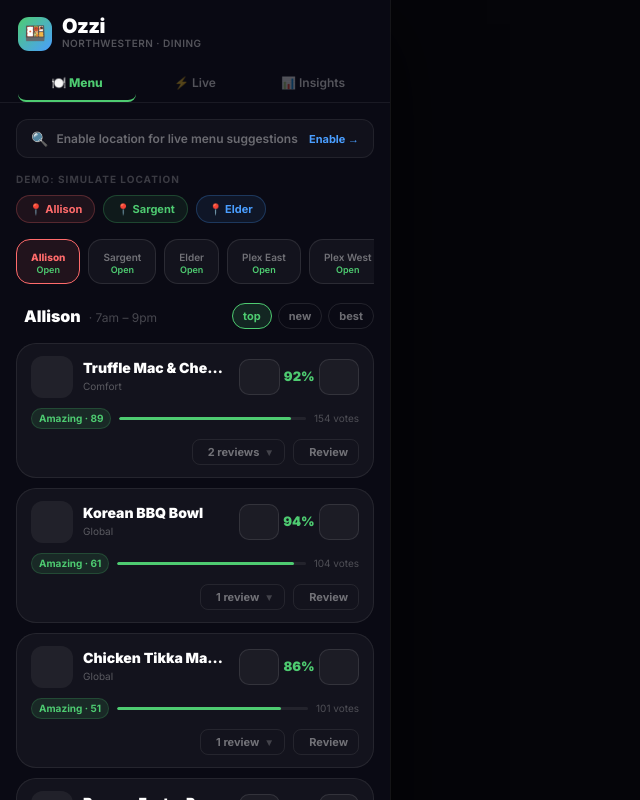
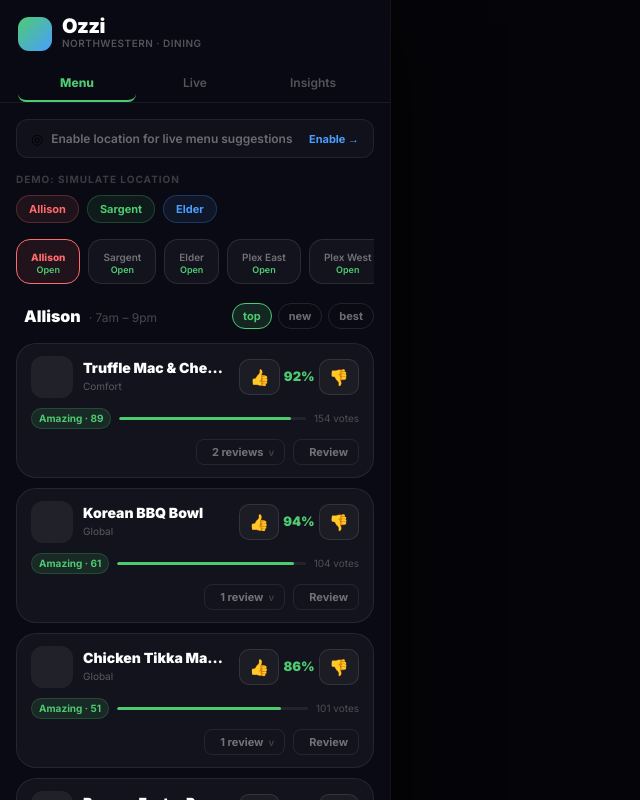
Before and after one commit to coreyczhang/ozzi, a React (Vite) app: page / in a window 1280 px wide. Shown: the top 800 px of the page, without its empty margins (0-640 px from the left). Built offline with nearby package versions, Linux system fonts and the light colour scheme.

Commit message:
fix: remove voted badge, allow vote changes

```diff
--- a/src/App.jsx
+++ b/src/App.jsx
@@ -124,7 +124,7 @@
  <div style={{ flex: 1 }}>
  <div style={{ display: "flex", alignItems: "center", gap: 6 }}>
  <span style={{ fontSize: 13, fontWeight: 800, color: "#fff" }}>@{review.user}</span>
- <span style={{ fontSize: 15 }}>{isPos ? "👍" : "👎"}</span></div>
+ <span style={{ fontSize: 15 }}>{isPos ? "^" : "v"}</span></div>
  <div style={{ fontSize: 11, color: "rgba(255,255,255,0.25)", marginTop: 1 }}>{review.time}</div></div></div>
  {review.tags && review.tags.length > 0 && (
  <div style={{ display: "flex", flexWrap: "wrap", gap: 6, marginBottom: 10 }}>
@@ -161,7 +161,7 @@
  <div style={{ display: "flex", gap: 8, alignItems: "flex-start" }}>
  {/* Vote badge */}
  <div style={{ width: 28, height: 28, borderRadius: 8, background: col + "18", border: "1px solid " + col + "30", display: "flex", alignItems: "center", justifyContent: "center", fontSize: 13, flexShrink: 0, marginTop: 1 }}>
- {isPos ? "👍" : "👎"}
+ {isPos ? "^" : "v"}
  </div>
  <div style={{ flex: 1, minWidth: 0 }}>
  <div style={{ display: "flex", alignItems: "center", gap: 6, marginBottom: 4, flexWrap: "wrap" }}>
@@ -205,7 +205,6 @@
  const reviewCount = item.reviews ? item.reviews.length : 0;
 
  function castVote(v) {
- if (myVote) return; // already voted
  setMyVote(v);
  onSubmit(item.id, v, [], ""); // instant, no tags/review
  }
@@ -243,13 +242,13 @@
  <div style={{ display: "flex", alignItems: "center", gap: 4, flexShrink: 0 }}>
  <button
  onClick={function() { castVote("up"); }}
- style={{ width: 36, height: 36, borderRadius: 10, border: "1.5px solid " + (myVote === "up" ? "#4ECB71" : "rgba(255,255,255,0.1)"), background: myVote === "up" ? "rgba(78,203,113,0.18)" : "rgba(255,255,255,0.04)", cursor: myVote ? "default" : "pointer", display: "flex", alignItems: "center", justifyContent: "center", fontSize: 16, transition: "all 0.15s", transform: myVote === "up" ? "scale(1.1)" : "" }}
- ></button>
+ style={{ width: 36, height: 36, borderRadius: 10, border: "1.5px solid " + (myVote === "up" ? "#4ECB71" : "rgba(255,255,255,0.1)"), background: myVote === "up" ? "rgba(78,203,113,0.18)" : "rgba(255,255,255,0.04)", cursor: "pointer", display: "flex", alignItems: "center", justifyContent: "center", fontSize: 16, transition: "all 0.15s", transform: myVote === "up" ? "scale(1.1)" : "" }}
+ >👍</button>
  <div style={{ fontSize: 13, fontWeight: 900, color: pctColor, fontFamily: "Inter, sans-serif", minWidth: 28, textAlign: "center" }}>{pct}%</div>
  <button
  onClick={function() { castVote("down"); }}
- style={{ width: 36, height: 36, borderRadius: 10, border: "1.5px solid " + (myVote === "down" ? "#FF6B6B" : "rgba(255,255,255,0.1)"), background: myVote === "down" ? "rgba(255,107,107,0.18)" : "rgba(255,255,255,0.04)", cursor: myVote ? "default" : "pointer", display: "flex", alignItems: "center", justifyContent: "center", fontSize: 16, transition: "all 0.15s", transform: myVote === "down" ? "scale(1.1)" : "" }}
- ></button></div></div>
+ style={{ width: 36, height: 36, borderRadius: 10, border: "1.5px solid " + (myVote === "down" ? "#FF6B6B" : "rgba(255,255,255,0.1)"), background: myVote === "down" ? "rgba(255,107,107,0.18)" : "rgba(255,255,255,0.04)", cursor: "pointer", display: "flex", alignItems: "center", justifyContent: "center", fontSize: 16, transition: "all 0.15s", transform: myVote === "down" ? "scale(1.1)" : "" }}
+ >👎</button></div></div>
 
  {/* ── TOP TAG + SCORE BAR ── */}
  <div style={{ display: "flex", alignItems: "center", gap: 8, marginTop: 10 }}>
@@ -265,11 +264,7 @@
  {/* ── BOTTOM ACTION ROW ── */}
  <div style={{ display: "flex", alignItems: "center", gap: 8, marginTop: 10 }}>
  {/* Vote confirmed badge */}
- {myVote && !submitted && (
- <span style={{ fontSize: 11, color: myVote === "up" ? "#4ECB71" : "#FF6B6B", fontWeight: 700 }}>
- {myVote === "up" ? "👍 Voted" : "👎 Voted"}
- </span>
- )}
+
  {submitted && <span style={{ fontSize: 11, color: "#4ECB71", fontWeight: 700 }}> Review posted!</span>}
 
  <div style={{ flex: 1 }} />
@@ -283,7 +278,7 @@
  <span style={{ fontSize: 11, fontWeight: 700, color: showReviews ? "#4A9EFF" : "rgba(255,255,255,0.4)" }}>
  {reviewCount > 0 ? reviewCount + " review" + (reviewCount !== 1 ? "s" : "") : "Reviews"}
  </span>
- <span style={{ fontSize: 10, color: "rgba(255,255,255,0.2)" }}>{showReviews ? "▲" : "▼"}</span></button>
+ <span style={{ fontSize: 10, color: "rgba(255,255,255,0.2)" }}>{showReviews ? "^" : "v"}</span></button>
 
  {/* Write review */}
  <button
@@ -315,7 +310,7 @@
  <div style={{ marginBottom: 10 }}>
  <div style={{ fontSize: 10, fontWeight: 700, color: "rgba(255,255,255,0.25)", letterSpacing: 0.5, marginBottom: 6 }}>YOUR VOTE</div>
  <div style={{ display: "flex", gap: 6 }}>
- {[["up","👍 Love it","#4ECB71"],["down","👎 Not great","#FF6B6B"]].map(function(arr) {
+ {[["up","^ Good","#4ECB71"],["down","v Bad","#FF6B6B"]].map(function(arr) {
  const v=arr[0],label=arr[1],col=arr[2];
  const sel = myVote === v;
  return (
@@ -457,7 +452,7 @@
  <div style={{ display: "flex", alignItems: "center", gap: 8, marginBottom: 5 }}>
  <span style={{ fontSize: 15 }}>{r.itemEmoji}</span>
  <span style={{ fontSize: 13, fontWeight: 700, color: "#fff" }}>{r.itemName}</span>
- <span style={{ fontSize: 14 }}>{r.vote === "up" ? "👍" : "👎"}</span></div>
+ <span style={{ fontSize: 14 }}>{r.vote === "up" ? "^" : "v"}</span></div>
  <p style={{ fontSize: 12, color: "rgba(255,255,255,0.45)", margin: "0 0 4px", lineHeight: 1.5, overflow: "hidden", display: "-webkit-box", WebkitLineClamp: 2, WebkitBoxOrient: "vertical", fontStyle: "italic" }}>"{r.text}"</p>
  <div style={{ fontSize: 10, color: "rgba(255,255,255,0.2)" }}>@{r.user} · {r.time}</div></div>
  );
@@ -862,7 +857,7 @@
  setActivity(function(prev) {
  return [{ id: "act_" + Date.now(), user: "you", avatar: "Y", item: itemName, hall: hallName, vote: vote, tag: tags[0] || null, review: reviewText.trim() || null, time: "just now" }].concat(prev);
  });
- showToast(hasReview ? "📝 Review posted!" : vote === "up" ? "👍 Upvoted!" : "👎 Feedback noted!");
+ showToast(hasReview ? "Review posted!" : vote === "up" ? "Upvoted!" : "Feedback noted!");
  }
 
  function handleHelpful(reviewId) {
@@ -921,7 +916,7 @@
  <div style={{ background: "rgba(10,10,20,0.97)", backdropFilter: "blur(16px)", padding: "16px 18px 0", borderBottom: "1px solid rgba(255,255,255,0.07)", position: "sticky", top: 0, zIndex: 50 }}>
  <div style={{ display: "flex", justifyContent: "space-between", alignItems: "center", marginBottom: 14 }}>
  <div style={{ display: "flex", alignItems: "center", gap: 10 }}>
- <div style={{ width: 34, height: 34, borderRadius: 11, background: "linear-gradient(135deg, #4ECB71, #4A9EFF)", display: "flex", alignItems: "center", justifyContent: "center", fontSize: 17 }}>🍱</div>
+ <div style={{ width: 34, height: 34, borderRadius: 11, background: "linear-gradient(135deg, #4ECB71, #4A9EFF)", display: "flex", alignItems: "center", justifyContent: "center", fontSize: 17 }}></div>
  <div>
  <div style={{ fontWeight: 900, fontSize: 20, letterSpacing: "-0.5px", lineHeight: 1 }}>Ozzi</div>
  <div style={{ fontSize: 10, color: "rgba(255,255,255,0.3)", fontWeight: 600, letterSpacing: 0.5 }}>NORTHWESTERN · DINING</div></div></div>
@@ -933,7 +928,7 @@
  )}
  </div>
  <div style={{ display: "flex" }}>
- {[["feed", "🍽️ Menu"], ["activity", "⚡ Live"], ["analytics", "📊 Insights"]].map(function(item) {
+ {[["feed", "Menu"], ["activity", "Live"], ["analytics", "Insights"]].map(function(item) {
  return (
  <button key={item[0]} onClick={function() { setTab(item[0]); }} style={{ flex: 1, padding: "10px 0", border: "none", background: "none", cursor: "pointer", fontSize: 12, fontWeight: tab === item[0] ? 800 : 600, color: tab === item[0] ? "#4ECB71" : "rgba(255,255,255,0.3)", borderBottom: "2px solid " + (tab === item[0] ? "#4ECB71" : "transparent"), transition: "all 0.2s", fontFamily: "Inter, sans-serif" }}>
  {item[1]}
@@ -949,7 +944,7 @@
  onClick={requestGeo}
  style={{ width: "100%", padding: "10px 14px", background: geoState === "granted" ? "rgba(78,203,113,0.07)" : "rgba(255,255,255,0.03)", border: "1px solid " + (geoState === "granted" ? "rgba(78,203,113,0.22)" : "rgba(255,255,255,0.07)"), borderRadius: 12, cursor: "pointer", display: "flex", alignItems: "center", gap: 8, marginBottom: 14, fontFamily: "Inter, sans-serif", transition: "all 0.15s" }}
  >
- <span style={{ fontSize: 14 }}>{geoState === "granted" ? "📍" : geoState === "denied" ? "🚫" : "🔍"}</span>
+ <span style={{ fontSize: 14 }}>{geoState === "granted" ? "●" : geoState === "denied" ? "✕" : "◎"}</span>
  <span style={{ fontSize: 12, fontWeight: 600, color: geoState === "granted" ? "#4ECB71" : "rgba(255,255,255,0.38)", flex: 1, textAlign: "left" }}>
  {geoState === "granted" && nearbyHall ? "Near " + nearbyHall.name + " (" + nearbyHall.distance + "m)" : geoState === "granted" ? "Location active · Browse from anywhere" : geoState === "denied" ? "Location denied · Tap to retry" : "Enable location for live menu suggestions"}
  </span>
@@ -961,7 +956,7 @@
  <div style={{ fontSize: 10, color: "rgba(255,255,255,0.2)", fontWeight: 700, letterSpacing: 1, textTransform: "uppercase", marginBottom: 8 }}>Demo: simulate location</div>
  <div style={{ display: "flex", gap: 8, overflowX: "auto" }}>
  {DINING_HALLS.slice(0, 3).map(function(h) {
- return <button key={h.id} onClick={function() { simulateLocation(h.id); }} style={{ flexShrink: 0, padding: "6px 12px", borderRadius: 99, border: "1px solid " + h.color + "40", background: h.color + "15", color: h.color, fontSize: 11, fontWeight: 700, cursor: "pointer", fontFamily: "Inter, sans-serif" }}>📍 {h.name}</button>;
+ return <button key={h.id} onClick={function() { simulateLocation(h.id); }} style={{ flexShrink: 0, padding: "6px 12px", borderRadius: 99, border: "1px solid " + h.color + "40", background: h.color + "15", color: h.color, fontSize: 11, fontWeight: 700, cursor: "pointer", fontFamily: "Inter, sans-serif" }}>{h.name}</button>;
  })}
  </div></div>
  )}
@@ -1005,7 +1000,7 @@
  return (
  <div key={evt.id} style={{ background: "rgba(255,255,255,0.04)", borderRadius: 16, padding: "12px 14px", marginBottom: 10, border: "1px solid rgba(255,255,255,0.07)", display: "flex", gap: 12, alignItems: "flex-start", animation: "fadeUp 0.3s ease " + Math.min(i, 5) * 0.07 + "s both" }}>
  <div style={{ width: 38, height: 38, borderRadius: 12, background: evt.vote === "up" ? "rgba(78,203,113,0.15)" : "rgba(255,107,107,0.15)", display: "flex", alignItems: "center", justifyContent: "center", fontSize: 18, flexShrink: 0 }}>
- {evt.vote === "up" ? "👍" : "👎"}
+ {evt.vote === "up" ? "^" : "v"}
  </div>
  <div style={{ flex: 1 }}>
  <div style={{ fontSize: 13, color: "rgba(255,255,255,0.75)", lineHeight: 1.5 }}>
```
